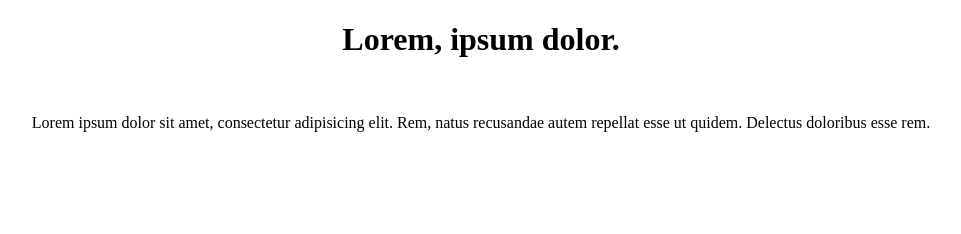
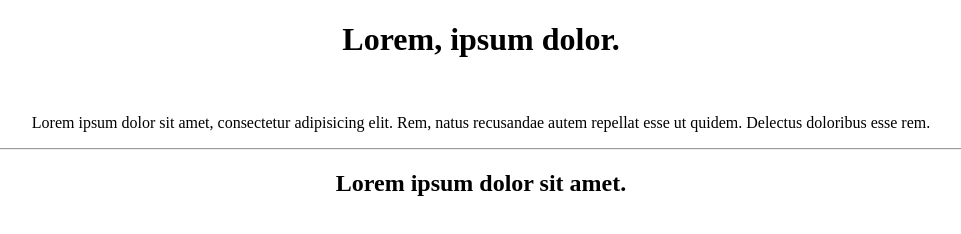
Before and after one commit to ameer1hamza-bmj/project1, a plain HTML site: page index.html in a window 1280 px wide. Shown: the whole page, without its empty margins (159-1120 px from the left). Drawn offline with Linux system fonts and the light colour scheme.

Commit message:
pata nahi

```diff
--- a/index.html
+++ b/index.html
@@ -10,6 +10,8 @@
         <h1>Lorem, ipsum dolor.</h1>
         <br>
         <p>Lorem ipsum dolor sit amet, consectetur adipisicing elit. Rem, natus recusandae autem repellat esse ut quidem. Delectus doloribus esse rem.</p>
+        <hr>
+        <h2>Lorem ipsum dolor sit amet.</h2>
     </center>
 </body>
 </html>
```
